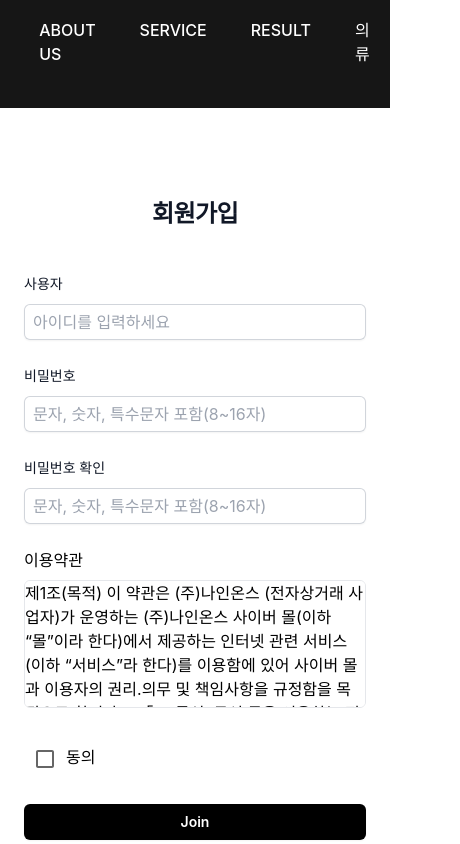
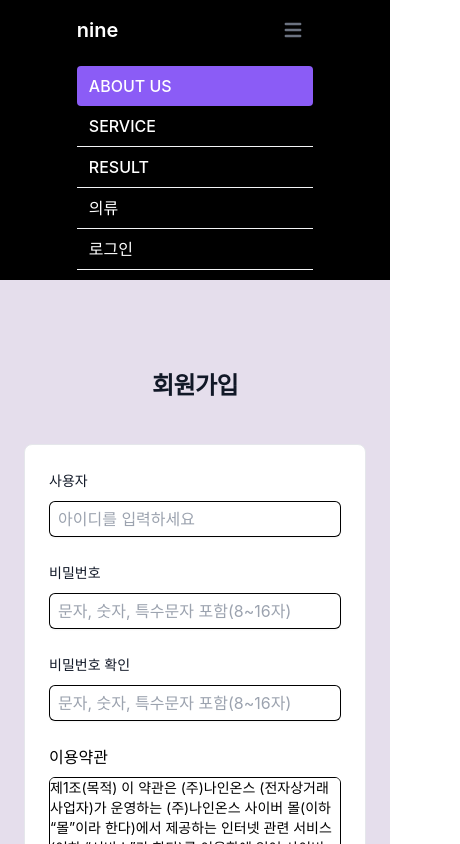
Before and after one commit to Tea9yu/main-project, a React (Create React App) app: page /join in a window 390 px wide. Shown: the top 844 px of the page, 460 px wide, since content can reach past the window. Built offline with nearby package versions, Linux system fonts and the light colour scheme.

Commit message:
2024.03.30 home, slide css 수정예정

```diff
--- a/src/UI/Nav.js
+++ b/src/UI/Nav.js
@@ -27,90 +27,99 @@ export default function Nav() {
 
 	return (
 
-		// <div className="bg-orange-200 flex justify-center items-center gap-4">
-		// 	<nav className=" border-gray-200 py-2.5 dark:bg-gray-900">
+		<div className="bg-black flex justify-center items-center gap-4">
+			<nav className=" border-gray-200 py-2.5 dark:bg-gray-900">
+				<div className="flex flex-wrap items-center justify-between max-w-screen-xl px-4 mx-auto">
+					<a href="#" className="flex items-center">
+						{/* <img src="https://www.svgrepo.com/show/499962/music.svg" className="h-6 mr-3 sm:h-9" alt="Landwind Logo" /> */}
+						<Link to='/'><span className="mr-10 self-center text-xl font-semibold whitespace-nowrap text-white">nine</span></Link>
+					</a>
+					<div className="flex items-center lg:order-2">
+						<div className="hidden mt-2 mr-4 sm:inline-block">
+							<span></span>
+						</div>
+						{/* <a href="https://themesberg.com/product/tailwind-css/landing-page"
+		            className="text-white bg-orange-700 hover:bg-orange-800 focus:ring-4 focus:ring-orange-300 font-medium rounded-lg text-sm px-4 lg:px-5 py-2 lg:py-2.5 sm:mr-2 lg:mr-0 dark:bg-orange-600 dark:hover:bg-orange-700 focus:outline-none dark:focus:ring-orange-800">Download</a> */}
+						<button data-collapse-toggle="mobile-menu-2" type="button"
+							className="inline-flex items-center p-2 ml-1 text-sm text-gray-500 rounded-lg lg:hidden hover:bg-gray-100 focus:outline-none focus:ring-2 focus:ring-gray-200 dark:text-gray-400 dark:hover:bg-gray-700 dark:focus:ring-gray-600"
+							aria-controls="mobile-menu-2" aria-expanded="true">
+							<span className="sr-only">Open main menu</span>
+							<svg className="w-6 h-6" fill="currentColor" viewBox="0 0 20 20" xmlns="http://www.w3.org/2000/svg">
+								<path fill-rule="evenodd"
+									d="M3 5a1 1 0 011-1h12a1 1 0 110 2H4a1 1 0 01-1-1zM3 10a1 1 0 011-1h12a1 1 0 110 2H4a1 1 0 01-1-1zM3 15a1 1 0 011-1h12a1 1 0 110 2H4a1 1 0 01-1-1z"
+									clip-rule="evenodd"></path>
+							</svg>
+							<svg className="hidden w-6 h-6" fill="currentColor" viewBox="0 0 20 20" xmlns="http://www.w3.org/2000/svg">
+								<path fill-rule="evenodd"
+									d="M4.293 4.293a1 1 0 011.414 0L10 8.586l4.293-4.293a1 1 0 111.414 1.414L11.414 10l4.293 4.293a1 1 0 01-1.414 1.414L10 11.414l-4.293 4.293a1 1 0 01-1.414-1.414L8.586 10 4.293 5.707a1 1 0 010-1.414z"
+									clip-rule="evenodd"></path>
+							</svg>
+						</button>
+					</div>
+					<div className="items-center justify-between w-full lg:flex lg:w-auto lg:order-1" id="mobile-menu-2">
+						<ul className="flex flex-col mt-4 font-medium lg:flex-row lg:space-x-8 lg:mt-0">
+							<li>
+								<Link to='/'
+									className="block py-2 pl-3 pr-4 text-white bg-violet-500 rounded lg:bg-transparent lg:text-violet-500 lg:p-0 dark:text-white"
+									aria-current="page">ABOUT US</Link>
+							</li>
+							<li>
+								<Link to='/upload'
+									className="block py-2 pl-3 pr-4 text-white border-b border-gray-100 hover:bg-gray-50 lg:hover:bg-transparent lg:border-0 lg:hover:text-violet-700 lg:p-0 dark:text-gray-400 lg:dark:hover:text-white dark:hover:bg-gray-700 dark:hover:text-white lg:dark:hover:bg-transparent dark:border-gray-700">SERVICE</Link>
+							</li>
+							<li>
+								<Link to='/rerender'
+									className="block py-2 pl-3 pr-4 text-white border-b border-gray-100 hover:bg-gray-50 lg:hover:bg-transparent lg:border-0 lg:hover:text-violet-700 lg:p-0 dark:text-gray-400 lg:dark:hover:text-white dark:hover:bg-gray-700 dark:hover:text-white lg:dark:hover:bg-transparent dark:border-gray-700">RESULT</Link>
+							</li>
+							<li>
+								<Link to='/clothes'
+									className="block py-2 pl-3 pr-4 text-white border-b border-gray-100 hover:bg-gray-50 lg:hover:bg-transparent lg:border-0 lg:hover:text-violet-700 lg:p-0 dark:text-gray-400 lg:dark:hover:text-white dark:hover:bg-gray-700 dark:hover:text-white lg:dark:hover:bg-transparent dark:border-gray-700">의류</Link>
+							</li>
+							<li>
+								{user ? <Link to='/mypage	' className="block py-2 pl-3 pr-4 text-white border-b border-gray-100 hover:bg-gray-50 lg:hover:bg-transparent lg:border-0 lg:hover:text-violet-700 lg:p-0 dark:text-gray-400 lg:dark:hover:text-white dark:hover:bg-gray-700 dark:hover:text-white lg:dark:hover:bg-transparent dark:border-gray-700">MyPage</Link>
+								: <Link to='/login' className="block py-2 pl-3 pr-4 text-white border-b border-gray-100 hover:bg-gray-50 lg:hover:bg-transparent lg:border-0 lg:hover:text-violet-700 lg:p-0 dark:text-gray-400 lg:dark:hover:text-white dark:hover:bg-gray-700 dark:hover:text-white lg:dark:hover:bg-transparent dark:border-gray-700">로그인</Link>}
+							</li>
+						</ul>
+					</div>
+				</div>
+			</nav>
+		</div>
+
+		// <div className="bg-[#161616] flex justify-center items-center gap-4 top-0 w-full z-10 min-w-[200px] ">
+		// 	<nav className="border-gray-200 py-2.5 dark:bg-gray-900">
 		// 		<div className="flex flex-wrap items-center justify-between max-w-screen-xl px-4 mx-auto">
-		// 			<a href="#" className="flex items-center">
-		// 				{/* <img src="https://www.svgrepo.com/show/499962/music.svg" className="h-6 mr-3 sm:h-9" alt="Landwind Logo" /> */}
-		// 				<span className="mr-10 self-center text-xl font-semibold whitespace-nowrap dark:text-white">🍜 Mat.Zip</span>
-		// 			</a>
-		// 			<div className="flex items-center lg:order-2">
-		// 				<div className="hidden mt-2 mr-4 sm:inline-block">
-		// 					<span></span>
+		// 			<div className="flex items-center">
+		// 				<a href="#" className="mr-10 self-center text-xl font-semibold whitespace-nowrap text-white ">
+		// 					{/* <img src="https://www.svgrepo.com/show/499962/music.svg" className="h-6 mr-3 sm:h-9" alt="Landwind Logo" /> */}
+		// 					<Link to='/'>nine</Link>
+		// 				</a>
+		// 				<div className="items-center justify-between w-full" id="mobile-menu-2">
+		// 					<ul className="flex flex-row font-medium space-x-4">
+		// 						<li>
+		// 							<Link to='/'
+		// 								className="block py-2 pl-3 pr-4 text-white hover:bg-pink-500 rounded dark:text-white"
+		// 								aria-current="page">ABOUT US</Link>
+		// 						</li>
+		// 						<li>
+		// 							<Link to='/upload' className="block py-2 pl-3 pr-4 text-white  border-gray-100 hover:bg-pink-500 rounded  dark:text-gray-400  dark:hover:bg-gray-700 dark:hover:text-white  dark:border-gray-700">SERVICE</Link>
+		// 						</li>
+		// 						<li>
+		// 							<Link to='/rerender' className="block py-2 pl-3 pr-4 text-white  border-gray-100 hover:bg-pink-500 rounded  dark:text-gray-400  dark:hover:bg-gray-700 dark:hover:text-white  dark:border-gray-700">RESULT</Link>
+		// 						</li>
+		// 						<li>
+		// 							<Link to='/clothes'
+		// 								className="block py-2 pl-3 pr-4 text-white  border-gray-100 hover:bg-pink-500 rounded dark:text-gray-400  dark:hover:bg-gray-700 dark:hover:text-white  dark:border-gray-700">의류</Link>
+		// 						</li>
+		// 						<li>
+		// 							{user ? <Link to='/mypage' className="block py-2 pl-3 pr-4 text-white  border-gray-100 hover:bg-pink-500 rounded dark:text-gray-400  dark:hover:bg-gray-700 dark:hover:text-white  dark:border-gray-700">myPage</Link>
+		// 								: <Link to='/login' className="block py-2 pl-3 pr-4 text-white  border-gray-100 hover:bg-pink-500 rounded dark:text-gray-400  dark:hover:bg-gray-700 dark:hover:text-white  dark:border-gray-700">로그인</Link>}
+		// 						</li>
+		// 					</ul>
 		// 				</div>
-		// 				{/* <a href="https://themesberg.com/product/tailwind-css/landing-page"
-    //             className="text-white bg-orange-700 hover:bg-orange-800 focus:ring-4 focus:ring-orange-300 font-medium rounded-lg text-sm px-4 lg:px-5 py-2 lg:py-2.5 sm:mr-2 lg:mr-0 dark:bg-orange-600 dark:hover:bg-orange-700 focus:outline-none dark:focus:ring-orange-800">Download</a> */}
-		// 				<button data-collapse-toggle="mobile-menu-2" type="button"
-		// 					className="inline-flex items-center p-2 ml-1 text-sm text-gray-500 rounded-lg lg:hidden hover:bg-gray-100 focus:outline-none focus:ring-2 focus:ring-gray-200 dark:text-gray-400 dark:hover:bg-gray-700 dark:focus:ring-gray-600"
-		// 					aria-controls="mobile-menu-2" aria-expanded="true">
-		// 					<span className="sr-only">Open main menu</span>
-		// 					<svg className="w-6 h-6" fill="currentColor" viewBox="0 0 20 20" xmlns="http://www.w3.org/2000/svg">
-		// 						<path fill-rule="evenodd"
-		// 							d="M3 5a1 1 0 011-1h12a1 1 0 110 2H4a1 1 0 01-1-1zM3 10a1 1 0 011-1h12a1 1 0 110 2H4a1 1 0 01-1-1zM3 15a1 1 0 011-1h12a1 1 0 110 2H4a1 1 0 01-1-1z"
-		// 							clip-rule="evenodd"></path>
-		// 					</svg>
-		// 					<svg className="hidden w-6 h-6" fill="currentColor" viewBox="0 0 20 20" xmlns="http://www.w3.org/2000/svg">
-		// 						<path fill-rule="evenodd"
-		// 							d="M4.293 4.293a1 1 0 011.414 0L10 8.586l4.293-4.293a1 1 0 111.414 1.414L11.414 10l4.293 4.293a1 1 0 01-1.414 1.414L10 11.414l-4.293 4.293a1 1 0 01-1.414-1.414L8.586 10 4.293 5.707a1 1 0 010-1.414z"
-		// 							clip-rule="evenodd"></path>
-		// 					</svg>
-		// 				</button>
-		// 			</div>
-		// 			<div className="items-center justify-between w-full lg:flex lg:w-auto lg:order-1" id="mobile-menu-2">
-		// 				<ul className="flex flex-col mt-4 font-medium lg:flex-row lg:space-x-8 lg:mt-0">
-		// 					<li>
-		// 						<Link to='/'
-		// 							className="block py-2 pl-3 pr-4 text-white bg-orange-500 rounded lg:bg-transparent lg:text-orange-500 lg:p-0 dark:text-white"
-		// 							aria-current="page">Home</Link>
-		// 					</li>
-		// 					<li>
-		// 						<Link to='/food'
-		// 							className="block py-2 pl-3 pr-4 text-gray-700 border-b border-gray-100 hover:bg-gray-50 lg:hover:bg-transparent lg:border-0 lg:hover:text-orange-700 lg:p-0 dark:text-gray-400 lg:dark:hover:text-white dark:hover:bg-gray-700 dark:hover:text-white lg:dark:hover:bg-transparent dark:border-gray-700">맛집</Link>
-		// 					</li>
-		// 					<li>
-		// 						<Link to='/list'
-		// 							className="block py-2 pl-3 pr-4 text-gray-700 border-b border-gray-100 hover:bg-gray-50 lg:hover:bg-transparent lg:border-0 lg:hover:text-orange-700 lg:p-0 dark:text-gray-400 lg:dark:hover:text-white dark:hover:bg-gray-700 dark:hover:text-white lg:dark:hover:bg-transparent dark:border-gray-700">게시판</Link>
-		// 					</li>
-		// 				</ul>
 		// 			</div>
 		// 		</div>
 		// 	</nav>
 		// </div>
-		<div className="bg-[#161616] flex justify-center items-center gap-4 top-0 w-full z-10 min-w-[200px] ">
-			<nav className="border-gray-200 py-2.5 dark:bg-gray-900">
-				<div className="flex flex-wrap items-center justify-between max-w-screen-xl px-4 mx-auto">
-					<div className="flex items-center">
-						<a href="#" className="mr-10 self-center text-xl font-semibold whitespace-nowrap text-white ">
-							{/* <img src="https://www.svgrepo.com/show/499962/music.svg" className="h-6 mr-3 sm:h-9" alt="Landwind Logo" /> */}
-							<Link to='/'>nine</Link>
-						</a>
-						<div className="items-center justify-between w-full" id="mobile-menu-2">
-							<ul className="flex flex-row font-medium space-x-4">
-								<li>
-									<Link to='/'
-										className="block py-2 pl-3 pr-4 text-white hover:bg-pink-500 rounded dark:text-white"
-										aria-current="page">ABOUT US</Link>
-								</li>
-								<li>
-									<Link to='/upload' className="block py-2 pl-3 pr-4 text-white  border-gray-100 hover:bg-pink-500 rounded  dark:text-gray-400  dark:hover:bg-gray-700 dark:hover:text-white  dark:border-gray-700">SERVICE</Link>
-								</li>
-								<li>
-									<Link to='/rerender' className="block py-2 pl-3 pr-4 text-white  border-gray-100 hover:bg-pink-500 rounded  dark:text-gray-400  dark:hover:bg-gray-700 dark:hover:text-white  dark:border-gray-700">RESULT</Link>
-								</li>
-								<li>
-									<Link to='/clothes'
-										className="block py-2 pl-3 pr-4 text-white  border-gray-100 hover:bg-pink-500 rounded dark:text-gray-400  dark:hover:bg-gray-700 dark:hover:text-white  dark:border-gray-700">의류</Link>
-								</li>
-								<li>
-									{ user ? <Link to='/mypage' className="block py-2 pl-3 pr-4 text-white  border-gray-100 hover:bg-pink-500 rounded dark:text-gray-400  dark:hover:bg-gray-700 dark:hover:text-white  dark:border-gray-700">myPage</Link>
-									: <Link to='/login'className="block py-2 pl-3 pr-4 text-white  border-gray-100 hover:bg-pink-500 rounded dark:text-gray-400  dark:hover:bg-gray-700 dark:hover:text-white  dark:border-gray-700">로그인</Link> }
-								</li>
-							</ul>
-						</div>
-					</div>
-				</div>
-			</nav>
-		</div>
 
 	)
 }
--- a/src/components/clothes/ClothesInfo.js
+++ b/src/components/clothes/ClothesInfo.js
@@ -113,7 +113,7 @@ export default function ClothesInfo() {
 
   return (
     <div className='flex'>
-      <div className='p-4 border-r border-black h-screen fixed left-0 min-w-[250px] max-w-[250px]'>
+      <div className='p-4 border-r border-black left-0 min-w-[250px] max-w-[250px] h-auto'>
         {/* <h2 className='font-bold mb-4 mt-16'>Categories</h2> */}
         <ClothesFilter setSubCategory={setSelectedCategory} setPageInit={setPage} />
         {/* {categories.map((category, index) => (
@@ -122,7 +122,7 @@ export default function ClothesInfo() {
           >{category}</button>
         ))} */}
       </div>
-      <div className='flex flex-col flex-grow ml-64 p-4'>
+      <div className='flex flex-col flex-grow p-4'>
         <h2 className='font-bold mb-4'>Products</h2>
         <div className='grid xl:grid-cols-5 lg:grid-cols-4 grid-cols-4 gap-4 min-w-[900px]'>
           {clothesList && clothesList.map((item, index) =>
--- a/src/components/clothes/PhotoRerender.js
+++ b/src/components/clothes/PhotoRerender.js
@@ -12,7 +12,7 @@ export default function PhotoRerender() {
         return <></>
     }
   return (
-    <main className='w-4/5 mx-auto'>
+    <main className='w-4/5 mx-auto mt-16'>
 				<div className='flex justify-center items-center'>
 				<div className='mt-5 shadow-lg rounded-sm px-2 py-2' style={{ display: 'flex', flexDirection: 'row', justifyContent: 'center', borderStyle: 'solid', borderColor: 'white', borderWidth: '6px', width: `${photoResult.imgSize['width']*0.8}px`, height: `${photoResult.imgSize['height']*0.8}px` }}>
 							<div className='w-full h-full' style={{ display: 'flex', flexDirection: 'row', justifyContent: 'center', borderStyle: 'solid', borderColor: 'white', borderWidth: '6px'}}>
--- a/src/components/clothes/PhotoResultPage.js
+++ b/src/components/clothes/PhotoResultPage.js
@@ -68,7 +68,7 @@ export default function PhotoResultPage(response) {
 				<BarChart response={response} />
 				</div> */}
       </div>
-      <h1 className='text-xl font-bold'>{`위 사진의 ${selectedCategory}와 어울리는 추천 상품`}</h1>
+      <h1 className='text-xl font-bold mb-8'>{`위 사진의 ${selectedCategory}와 어울리는 추천 상품`}</h1>
       <div className="flex gap-4 mb-4">
         {resp.upper.style !== -1 && <button onClick={() => handleCategoryClick('상의')} className={`border px-4 py-2 rounded-lg ${selectedCategory === '상의' ? 'bg-violet-300' : 'bg-white'}`}>상의</button>}
         {resp.skirt.style !== -1 && <button onClick={() => handleCategoryClick('치마')} className={`border px-4 py-2 rounded-lg ${selectedCategory === '치마' ? 'bg-violet-300' : 'bg-white'}`}>치마</button>}
--- a/src/components/clothes/PhotoUpload3.js
+++ b/src/components/clothes/PhotoUpload3.js
@@ -216,7 +216,7 @@ const ImageUpload = () => {
 	}
 	if (uploadSuccess && dataA) {
 		return (
-			<main className='w-4/5 mx-auto'>
+			<main className='w-4/5 mx-auto mt-16'>
 				<div className='flex justify-center items-center flex-col md:flex-row'>
 					<div className='mt-5 shadow-lg rounded-sm px-2 py-2' style={{ display: 'flex', flexDirection: 'row', justifyContent: 'center', borderStyle: 'solid', borderColor: 'white', borderWidth: '6px', width: `${imgSize['width'] * 0.8}px`, height: `${imgSize['height'] * 0.8}px` }}>
 						<div className='w-full h-full' style={{ display: 'flex', flexDirection: 'row', justifyContent: 'center', borderStyle: 'solid', borderColor: 'white', borderWidth: '6px' }}>
--- a/src/components/member/Join.js
+++ b/src/components/member/Join.js
@@ -16,45 +16,54 @@ export default function Join() {
 	const navigate = useNavigate();
 
 		const handleChange = (e) => {
-			e.preventDefault();
-			if(selectedValue === true) {
-				setSelectedValue(false)
-			}
-			else {
-				setSelectedValue(true);
-			}
+			setSelectedValue(!selectedValue);
+			// e.preventDefault();
+			// if(selectedValue === true) {
+			// 	setSelectedValue(false)
+			// }
+			// else {
+			// 	setSelectedValue(true);
+			// }
 	};
 
-	// 이메일 중복확인
-	const userCheck = () => {
-		// 이메일을 입력하지 않았을 경우
-		if (userName === '') {
-			alert('사용자를 입력해주세요');
+	// // 이메일 중복확인
+	// const userCheck = () => {
+	// 	// 이메일을 입력하지 않았을 경우
+	// 	if (userName === '') {
+	// 		alert('사용자를 입력해주세요');
+	// 		return;
+	// 	}
+
+	// 	// axios.get(`http://10.125.121.184:8080/join`)
+	// 	axios.get(`http://10.125.121.184:8080/checkDuplicateUser/${userName}`)
+
+	// 		.then(res => {
+	// 			if (res.status === 200) {
+	// 				setIsValidId(true);
+	// 				setIsValidIDMsg(true);
+	// 			}
+	// 		})
+	// 		.catch(err => {
+	// 			setIsValidIDMsg(false);
+	// 		})
+	// }
+
+	const handleJoin = (e) => {
+		e.preventDefault();
+
+		if (!selectedValue) {
+			alert("회원가입을 위해 동의해주세요.");
 			return;
 		}
 
-		// axios.get(`http://10.125.121.184:8080/join`)
-		axios.get(`http://10.125.121.184:8080/checkDuplicateUser/${userName}`)
-
-			.then(res => {
-				if (res.status === 200) {
-					setIsValidId(true);
-					setIsValidIDMsg(true);
-				}
-			})
-			.catch(err => {
-				setIsValidIDMsg(false);
-			})
-	}
-
-	const handleJoin = (e) => {
-		e.preventDefault();
+		console.log("회원가입 성공!");
 
 		// // 회원가입 버튼 클릭
 		// if (!isValidId) {
 		// 	alert("아이디 중복확인을 확인을 완료해주세요.")
 		// 	return;
 		// }
+
 
 		// 이메일, 비밀번호 이름이 없을 때
 		if (userName === '' || password === '') {
@@ -75,12 +84,12 @@ export default function Join() {
 			return;
 		}
 
-		// // 비밀번호 형식 테스트
-		// const passwordRegEx = /^(?=.*[a-zA-Z])(?=.*[!@#$%^*+=-])(?=.*[0-9]).{8,16}$/;
-		// if (!(passwordRegEx.test(password))) {
-		// 	alert('비밀번호는 문자, 숫자, 특수기호가 포함(8~16자)되어야 합니다.')
-		// 	return;
-		// }
+		// 비밀번호 형식 테스트
+		const passwordRegEx = /^(?=.*[a-zA-Z])(?=.*[!@#$%^*+=-])(?=.*[0-9]).{8,16}$/;
+		if (!(passwordRegEx.test(password))) {
+			alert('비밀번호는 문자, 숫자, 특수기호가 포함(8~16자)되어야 합니다.')
+			return;
+		}
 
 		// Create payload
 		const payload = {
@@ -108,14 +117,13 @@ export default function Join() {
 	};
 
 	return (
-		<div className='bg-white'>
-			<div className="flex min-h-full flex-col justify-center px-6 py-12 lg:px-8 ">
+		<div className=''>
+			<div className="flex min-h-full flex-col justify-center px-6 py-12 lg:px-8">
 				<div className="sm:mx-auto sm:w-full sm:max-w-sm">
 					<h2 className="mt-10 text-center text-2xl font-bold leading-9 tracking-tight text-gray-900">회원가입</h2>
 				</div>
-
 				<div className="mt-10 sm:mx-auto sm:w-full sm:max-w-sm">
-					<form className="space-y-6" action="#" method="POST">
+					<form className="bg-white space-y-6 border p-6 rounded-lg" action="#" method="POST">
 						{/* <div className='flex flex-col'>
 							<label for="email" className="block text-sm font-medium leading-6 text-gray-900">이메일<span>
 								{
@@ -147,7 +155,7 @@ export default function Join() {
 							</div>
 
 							<div className="mt-2">
-								<input id="username" type="text" value={userName} onChange={(e) => setUserName(e.target.value)} placeholder='  아이디를 입력하세요' className="block w-full rounded-md border-0 py-1.5 text-gray-900 shadow-sm ring-1 ring-inset ring-gray-300 placeholder:text-gray-400 focus:ring-2 focus:ring-inset  sm:text-sm sm:leading-6" />
+								<input id="username" type="text" value={userName} onChange={(e) => setUserName(e.target.value)} placeholder='  아이디를 입력하세요' className="block w-full rounded-md border-0 py-1.5 text-gray-900 shadow-sm ring-1 ring-inset ring-black placeholder:text-gray-400 focus:ring-2 focus:ring-inset  sm:text-sm sm:leading-6" />
 							</div>
 						</div>
 
@@ -156,7 +164,7 @@ export default function Join() {
 								<label for="password" className="block text-sm font-medium leading-6 text-gray-900">비밀번호</label>
 							</div>
 							<div className="mt-2">
-								<input id="password" type="password" value={password} onChange={(e) => setPassword(e.target.value)} placeholder='  문자, 숫자, 특수문자 포함(8~16자)' className="block w-full rounded-md border-0 py-1.5 text-gray-900 shadow-sm ring-1 ring-inset ring-gray-300 placeholder:text-gray-400 focus:ring-2 focus:ring-inset  sm:text-sm sm:leading-6" />
+								<input id="password" type="password" value={password} onChange={(e) => setPassword(e.target.value)} placeholder='  문자, 숫자, 특수문자 포함(8~16자)' className="block w-full rounded-md border-0 py-1.5 text-gray-900 shadow-sm ring-1 ring-inset ring-black placeholder:text-gray-400 focus:ring-2 focus:ring-inset  sm:text-sm sm:leading-6" />
 							</div>
 						</div>
 
@@ -165,12 +173,12 @@ export default function Join() {
 								<label for="confirmPassword" className="block text-sm font-medium leading-6 text-gray-900">비밀번호 확인</label>
 							</div>
 							<div className="mt-2">
-								<input id="confirmPassword" type="password" value={confirmPassword} onChange={(e) => setConfirmPassword(e.target.value)} placeholder='  문자, 숫자, 특수문자 포함(8~16자)' className="block w-full rounded-md border-0 py-1.5 text-gray-900 shadow-sm ring-1 ring-inset ring-gray-300 placeholder:text-gray-400 focus:ring-2 focus:ring-inset  sm:text-sm sm:leading-6" />
+								<input id="confirmPassword" type="password" value={confirmPassword} onChange={(e) => setConfirmPassword(e.target.value)} placeholder='  문자, 숫자, 특수문자 포함(8~16자)' className="block w-full rounded-md border-0  py-1.5 text-gray-900 shadow-sm ring-1 ring-inset ring-black placeholder:text-gray-400 focus:ring-2 focus:ring-inset  sm:text-sm sm:leading-6" />
 							</div>
 						</div>
 						<div className='w-full h-1/3 overflow-auto'>
  							<p className='mb-2'>이용약관</p>
- 							<textarea readOnly className='w-full h-32 border rounded-md overflow-auto resize-none'>
+ 							<textarea readOnly className='w-full h-32 border border-black rounded-md overflow-auto resize-none text-sm'>
 							 제1조(목적)
 이 약관은 (주)나인온스 (전자상거래 사업자)가 운영하는 (주)나인온스 사이버 몰(이하 “몰”이라 한다)에서 제공하는 인터넷 관련 서비스(이하 “서비스”라 한다)를 이용함에 있어 사이버 몰과 이용자의 권리․의무 및 책임사항을 규정함을 목적으로 합니다.
 ※「PC통신, 무선 등을 이용하는 전자상거래에 대해서도 그 성질에 반하지 않는 한 이 약관을 준용합니다.」
@@ -345,8 +353,8 @@ export default function Join() {
  							/><span>동의</span>
  						</div>
 
-						<div>
-							<button onClick={handleJoin} className="flex w-full justify-center rounded-md bg-black px-3 py-1.5 text-sm font-semibold leading-6 text-white shadow-sm hover:bg-indigo-500 focus-visible:outline focus-visible:outline-2 focus-visible:outline-offset-2 focus-visible:outline-indigo-600">Join</button>
+						<div className='flex justify-center items-center'>
+							<button onClick={handleJoin} className="flex w-full justify-center rounded-md bg-black px-3 py-2 text-sm font-semibold leading-6 text-white shadow-sm hover:bg-violet-500 focus-visible:outline focus-visible:outline-2 focus-visible:outline-offset-2">Join</button>
 						</div>
 					</form>
 
```
Also changed, not shown: src/UI/ImageSlider.js (+0 -93 lines), src/UI/Slide.js (+89 -20 lines), src/components/main/Home.js (+4 -3 lines), src/components/member/Login.js (+10 -14 lines), src/components/member/Mypage.js (+19 -87 lines), src/slider/slick.css (line endings or trailing spaces).
